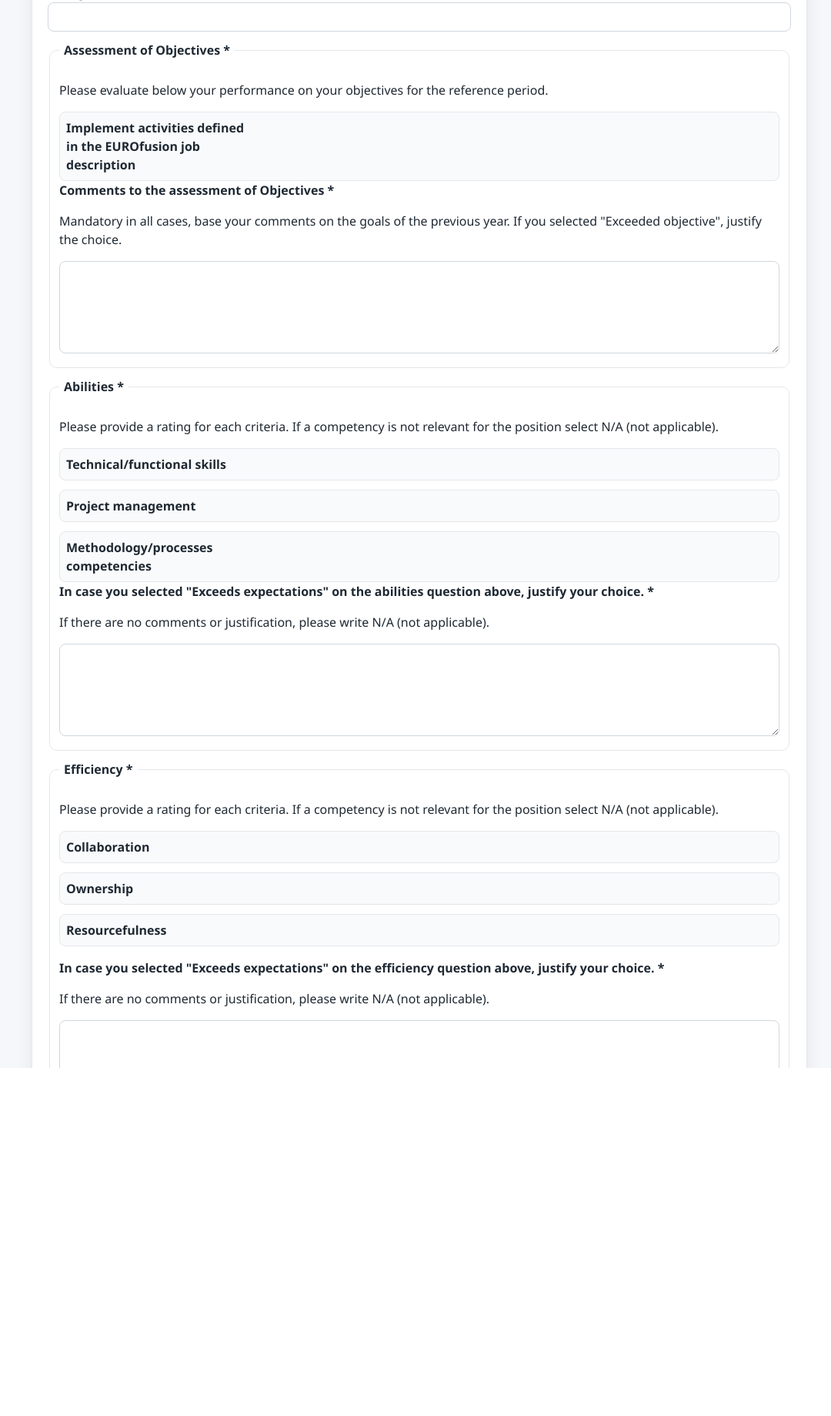
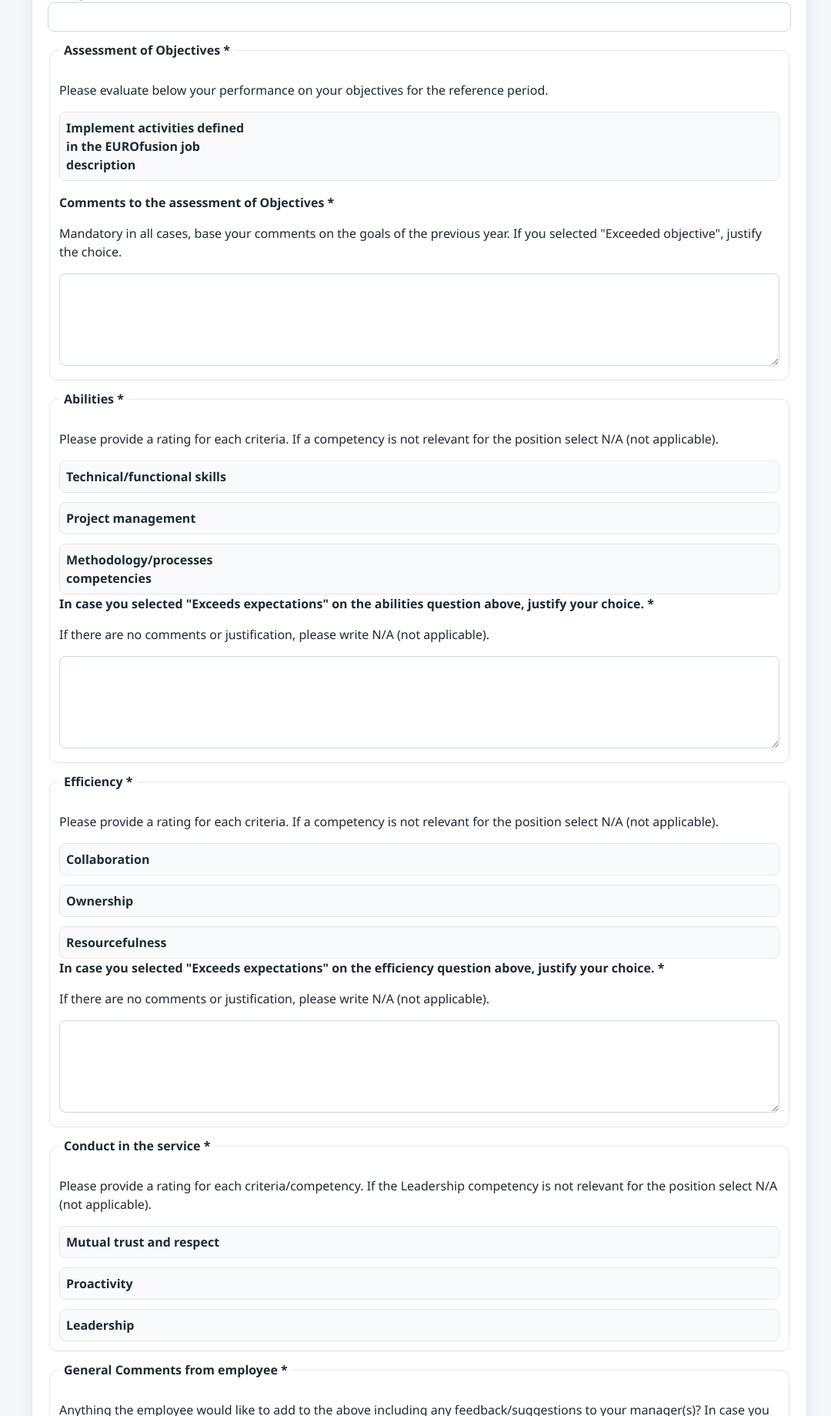
Before and after one commit to beckjim/demo-web-app, a Flask app: template templates/final_edit.html in a window 1280 px wide. Shown: the part 392-2231 px from the top of the page at 77% size, without its empty margins (95-1175 px from the left). Run offline with Flask 3, Linux system fonts and the light colour scheme; the template is opened without the code that fills it, so the values that code supplies are empty.

Commit message:
Enhance spacing and comments in edit.html and final_edit.html for improved clarity in assessments

```diff
--- a/templates/final_edit.html
+++ b/templates/final_edit.html
@@ -31,6 +31,7 @@
                     {% endfor %}
                 </div>
             </div>
+            <div style="height: 1rem;"></div>
             <div>
                 <label class="comment-label" for="objective_comment">Comments to the assessment of Objectives *</label>
                 <p>Mandatory in all cases, base your comments on the goals of the previous year. If you selected
@@ -121,7 +122,7 @@
                     {% endfor %}
                 </div>
             </div>
-            <div style="height: 1rem;"></div>
+
             <div>
                 <label class="comment-label" for="efficiency_comment">In case you selected "Exceeds expectations" on the
                     efficiency question
@@ -167,14 +168,6 @@
                     {% endfor %}
                 </div>
             </div>
-            <div style="height: 1rem;"></div>
-            <div>
-                <label class="comment-label" for="conduct_comment">In case you selected "Exceeds expectations" on the
-                    conduct question
-                    above, justify your choice. *</label>
-                <p>If there are no comments or justification, please write N/A (not applicable).</p>
-                <textarea id="conduct_comment" name="conduct_comment" required>{{ entry.conduct_comment }}</textarea>
-            </div>
         </fieldset>
 
         <fieldset>
```
Also changed, not shown: templates/edit.html (+2 -9 lines).
